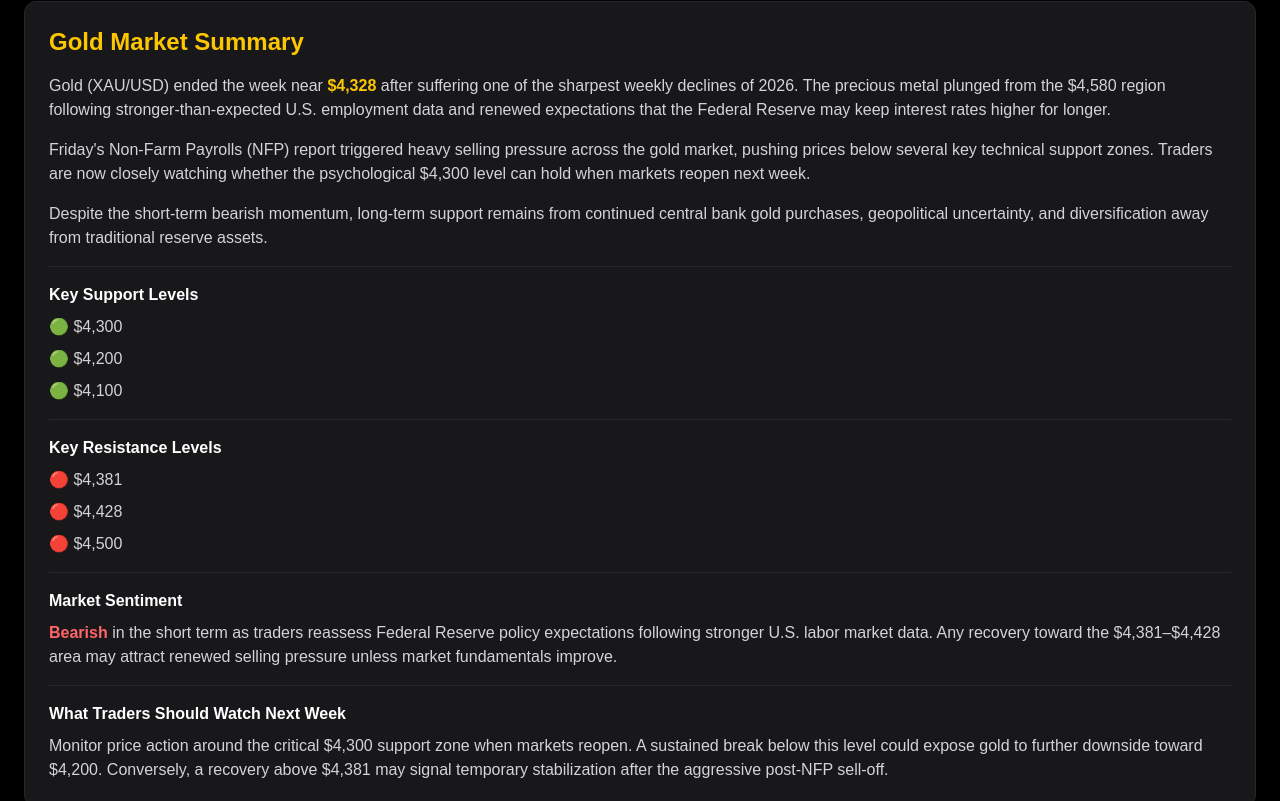
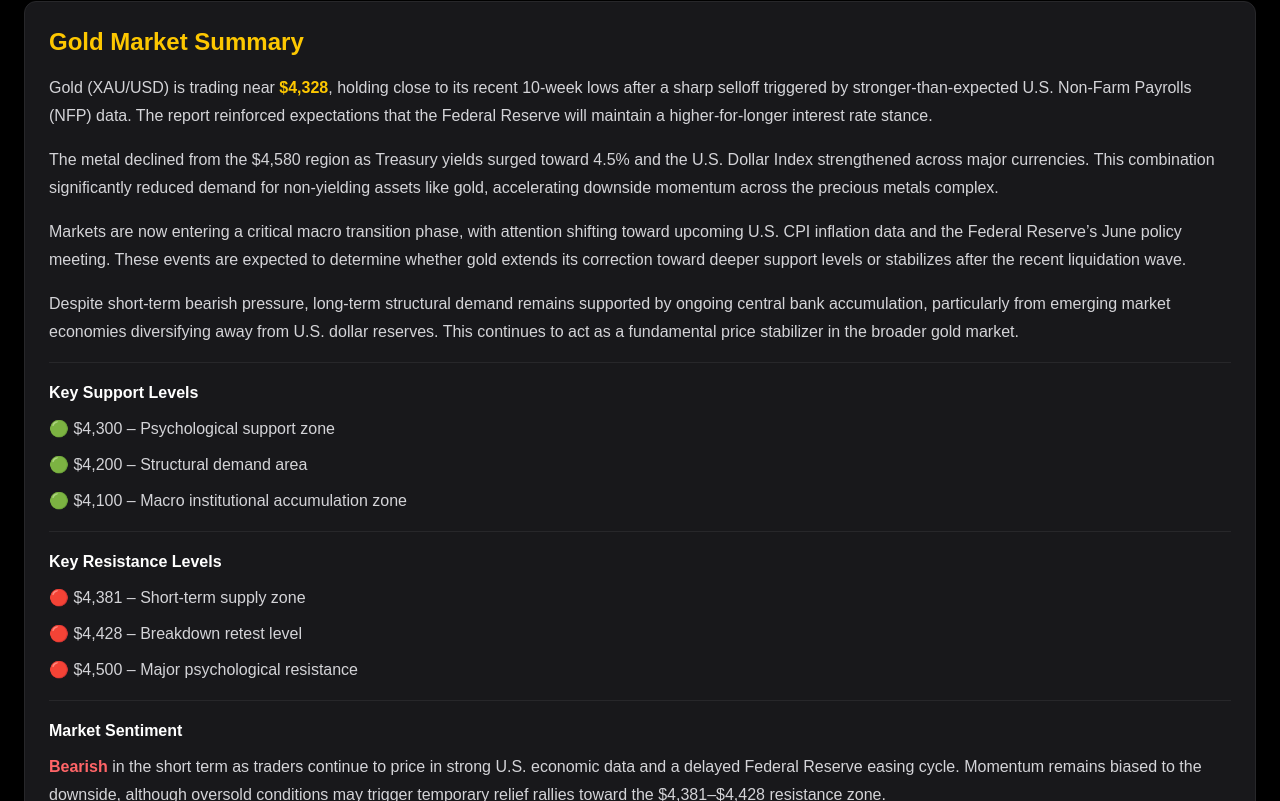
Before and after one commit to CSOoi1181/gold-trader-hub, a Next.js app: page / in a window 1280 px wide. Shown: the part 1019-1820 px from the top of the page. Built offline with nearby package versions, Linux system fonts and the light colour scheme.

Commit message:
Update market summary 8 June 2026

```diff
--- a/app/components/MarketSummary.tsx
+++ b/app/components/MarketSummary.tsx
@@ -6,33 +6,35 @@ export default function MarketSummary() {
         Gold Market Summary
       </h2>
 
-      <div className="space-y-4 text-zinc-300">
+      <div className="space-y-4 text-zinc-300 leading-7">
 
         <p>
-          Gold (XAU/USD) ended the week near
-          <span className="text-yellow-400 font-semibold">
-            {" "} $4,328
-          </span>
-          {" "}after suffering one of the sharpest weekly declines of 2026.
-          The precious metal plunged from the $4,580 region following
-          stronger-than-expected U.S. employment data and renewed
-          expectations that the Federal Reserve may keep interest rates
-          higher for longer.
+          Gold (XAU/USD) is trading near
+          <span className="text-yellow-400 font-semibold"> $4,328</span>,
+          holding close to its recent 10-week lows after a sharp selloff triggered by stronger-than-expected
+          U.S. Non-Farm Payrolls (NFP) data. The report reinforced expectations that the Federal Reserve will
+          maintain a higher-for-longer interest rate stance.
         </p>
 
         <p>
-          Friday's Non-Farm Payrolls (NFP) report triggered heavy selling
-          pressure across the gold market, pushing prices below several key
-          technical support zones. Traders are now closely watching whether
-          the psychological $4,300 level can hold when markets reopen next week.
+          The metal declined from the $4,580 region as Treasury yields surged toward 4.5% and the U.S. Dollar Index
+          strengthened across major currencies. This combination significantly reduced demand for non-yielding assets like gold,
+          accelerating downside momentum across the precious metals complex.
         </p>
 
         <p>
-          Despite the short-term bearish momentum, long-term support remains
-          from continued central bank gold purchases, geopolitical uncertainty,
-          and diversification away from traditional reserve assets.
+          Markets are now entering a critical macro transition phase, with attention shifting toward upcoming U.S. CPI inflation data
+          and the Federal Reserve’s June policy meeting. These events are expected to determine whether gold extends its correction
+          toward deeper support levels or stabilizes after the recent liquidation wave.
         </p>
 
+        <p>
+          Despite short-term bearish pressure, long-term structural demand remains supported by ongoing central bank accumulation,
+          particularly from emerging market economies diversifying away from U.S. dollar reserves. This continues to act as a
+          fundamental price stabilizer in the broader gold market.
+        </p>
+
+        {/* SUPPORT */}
         <div className="border-t border-zinc-800 pt-4">
 
           <h3 className="font-semibold text-white mb-2">
@@ -40,13 +42,14 @@ export default function MarketSummary() {
           </h3>
 
           <ul className="space-y-2">
-            <li>🟢 $4,300</li>
-            <li>🟢 $4,200</li>
-            <li>🟢 $4,100</li>
+            <li>🟢 $4,300 – Psychological support zone</li>
+            <li>🟢 $4,200 – Structural demand area</li>
+            <li>🟢 $4,100 – Macro institutional accumulation zone</li>
           </ul>
 
         </div>
 
+        {/* RESISTANCE */}
         <div className="border-t border-zinc-800 pt-4">
 
           <h3 className="font-semibold text-white mb-2">
@@ -54,13 +57,14 @@ export default function MarketSummary() {
           </h3>
 
           <ul className="space-y-2">
-            <li>🔴 $4,381</li>
-            <li>🔴 $4,428</li>
-            <li>🔴 $4,500</li>
+            <li>🔴 $4,381 – Short-term supply zone</li>
+            <li>🔴 $4,428 – Breakdown retest level</li>
+            <li>🔴 $4,500 – Major psychological resistance</li>
           </ul>
 
         </div>
 
+        {/* SENTIMENT */}
         <div className="border-t border-zinc-800 pt-4">
 
           <h3 className="font-semibold text-white mb-2">
@@ -68,35 +72,35 @@ export default function MarketSummary() {
           </h3>
 
           <p>
-            <span className="text-red-400 font-semibold">
-              Bearish
-            </span>
-            {" "}in the short term as traders reassess Federal Reserve policy
-            expectations following stronger U.S. labor market data. Any
-            recovery toward the $4,381–$4,428 area may attract renewed
-            selling pressure unless market fundamentals improve.
+            <span className="text-red-400 font-semibold">Bearish</span> in the short term as traders continue to price in
+            strong U.S. economic data and a delayed Federal Reserve easing cycle. Momentum remains biased to the downside,
+            although oversold conditions may trigger temporary relief rallies toward the $4,381–$4,428 resistance zone.
           </p>
 
         </div>
 
+        {/* WHAT TO WATCH */}
         <div className="border-t border-zinc-800 pt-4">
 
           <h3 className="font-semibold text-white mb-2">
-            What Traders Should Watch Next Week
+            What Traders Should Watch Next
           </h3>
 
           <p>
-            Monitor price action around the critical $4,300 support zone
-            when markets reopen. A sustained break below this level could
-            expose gold to further downside toward $4,200. Conversely,
-            a recovery above $4,381 may signal temporary stabilization
-            after the aggressive post-NFP sell-off.
+            The key focus for traders is the $4,300 support level, which now acts as the immediate market pivot.
+            A confirmed breakdown below this zone could accelerate losses toward $4,200, while a recovery above $4,381
+            may indicate short-term stabilization.
+          </p>
+
+          <p className="mt-3">
+            The next major volatility catalyst is U.S. CPI inflation data, which will determine whether Treasury yields
+            continue rising or begin to ease. This will directly influence the direction of XAU/USD heading into the
+            Federal Reserve meeting.
           </p>
 
         </div>
 
       </div>
-
     </div>
   );
 }
```
